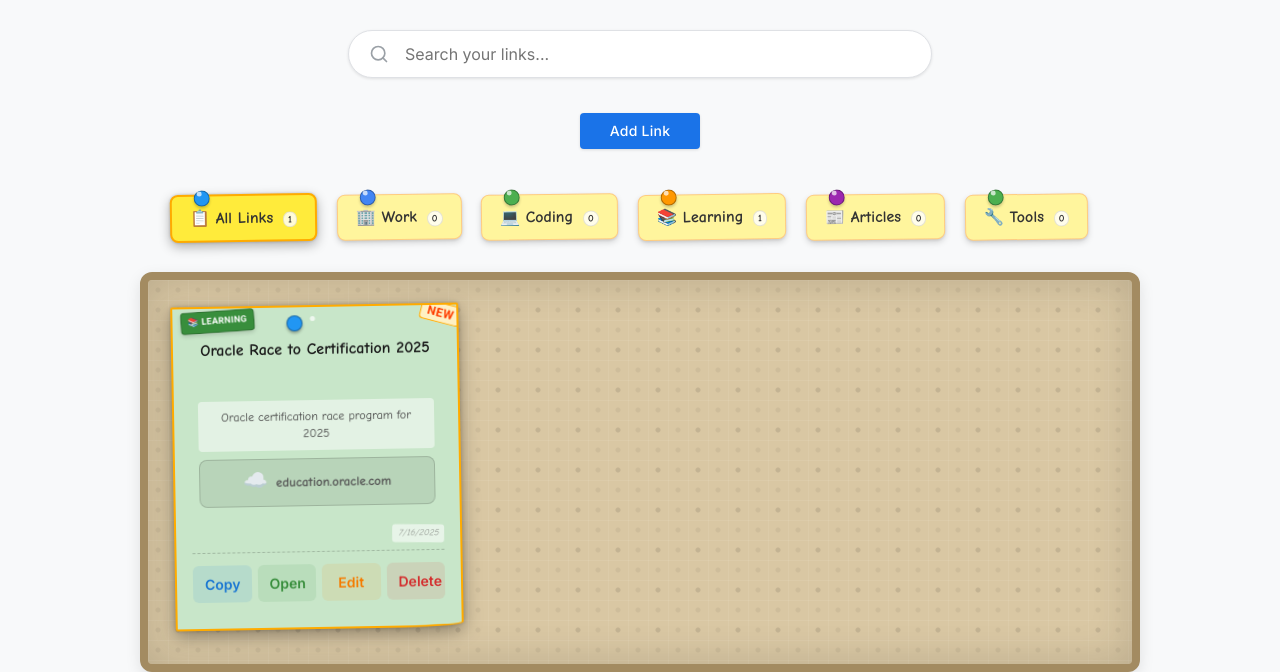
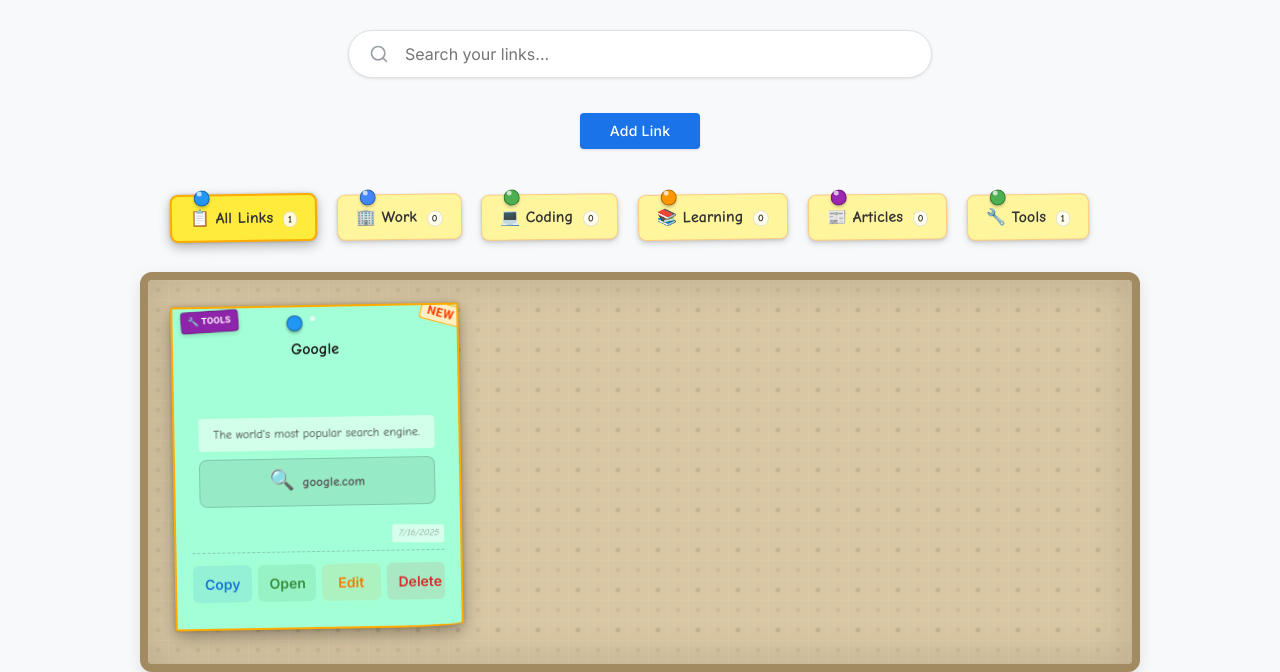
Before and after one commit to Silvia-9/desktop_search, a plain HTML site: page index.html in a window 1280 px wide. Shown: the part 255-927 px from the top of the page. Drawn offline with Linux system fonts and the light colour scheme; a web font is replaced by a local one.

Commit message:
Add files via upload

```diff
--- a/index.html
+++ b/index.html
@@ -183,21 +183,21 @@
             constructor() {
                 this.links = this.loadLinks();
 
-                // Add Oracle link if it doesn't exist
-                const hasOracleLink = this.links.some(link =>
-                    link.url === "https://education.oracle.com/race-to-certification-2025"
+                // Add Google link if it doesn't exist
+                const hasGoogleLink = this.links.some(link =>
+                    link.url === "https://www.google.com/"
                 );
 
-                if (!hasOracleLink) {
-                    const oracleLink = {
+                if (!hasGoogleLink) {
+                    const googleLink = {
                         id: Date.now(),
-                        title: "Oracle Race to Certification 2025",
-                        url: "https://education.oracle.com/race-to-certification-2025",
-                        description: "Oracle certification race program for 2025",
-                        category: "learning",
+                        title: "Google",
+                        url: "https://www.google.com/",
+                        description: "The world's most popular search engine.",
+                        category: "tools",
                         dateAdded: new Date().toLocaleDateString()
                     };
-                    this.links.unshift(oracleLink);
+                    this.links.unshift(googleLink);
                     this.saveLinks();
                 }
 
```
